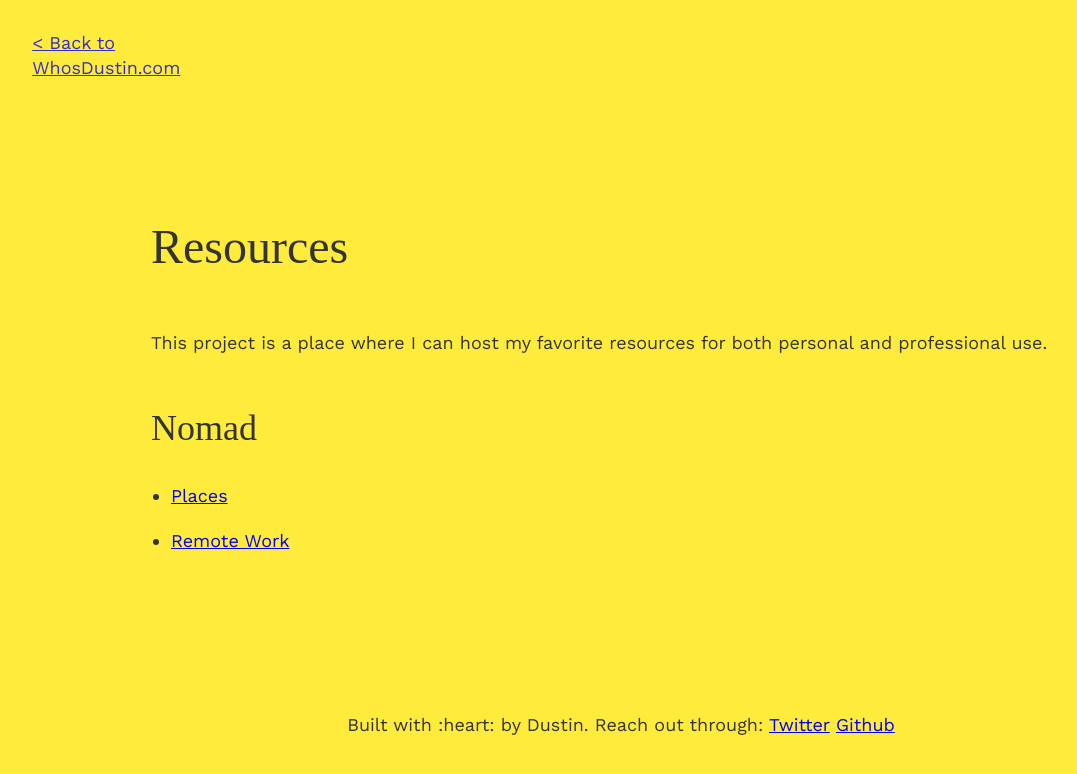
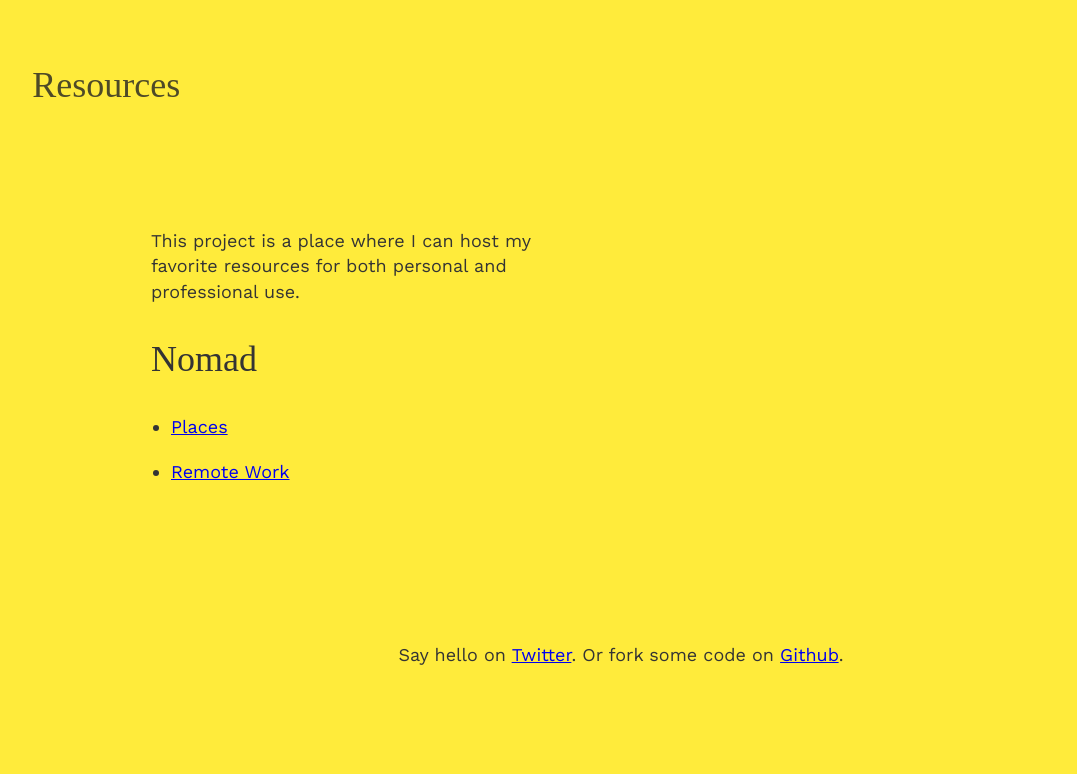
Before and after one commit to whosdustin/resources, a Jekyll site: the page built from index.html, in a window 1280 px wide. Shown: the top 774 px of the page, without its empty margins (19-1096 px from the left). Built offline with Jekyll 4.4.1, drawn with Linux system fonts in a browser that asks for light colours; some web fonts are replaced.

Commit message:
layout stuff

```diff
--- a/_includes/footer.html
+++ b/_includes/footer.html
@@ -1,9 +1,10 @@
 <footer>
 	<div class="main__wrapper">
 		<p>
-			Built with :heart: by Dustin. Reach out through:
-			<a href="https://twitter.com/{{site.twitter}}">Twitter</a>
-			<a href="https://github.com/{{site.github}}">Github</a>
+			Say hello on
+			<a href="https://twitter.com/{{site.twitter}}">Twitter</a>.
+			Or fork some code on
+			<a href="https://github.com/{{site.github}}">Github</a>.
 		</p>
 	</div>
 </footer>
--- a/_includes/header.html
+++ b/_includes/header.html
@@ -1,5 +1,7 @@
 <header class="section--primary">
 	<div class="header__wrapper">
-		<a href="/" class="brand__header">&lt; Back to WhosDustin.com</a>
+		<h2 class="with__lead"><a href="/" class="brand__header">
+			{{ site.title }}
+		</a></h2>
 	</div>
 </header>
--- a/_layouts/link-list.html
+++ b/_layouts/link-list.html
@@ -4,7 +4,7 @@ layout: default
 
 <section>
 	<div class="main__wrapper">
-		<article>
+		<article class="l__half">
 			<h1 class="with__lead">{{ page.title }}</h1>
 			<em>Last Updated: {{ page.date | date: '%B %-d, %Y'}}</em>
 			{{ content }}
--- a/_sass/_theme.scss
+++ b/_sass/_theme.scss
@@ -1,3 +1,7 @@
+// SVG classes
+.st0{fill: $brand-color-secondary;}
+.st1{fill:lighten($brand-color-secondary, 25%)}
+
 .section--primary {
 	background: $brand-color-primary;
 	h1, h2, h3 {
@@ -44,4 +48,9 @@
 	width: 100px;
 	margin: 30px 20px 0 0;
 	opacity: 0.8;
+	color: $brand-color-secondary;
+	text-decoration: none;
+	&:visited {
+		color: $brand-color-secondary;
+	}
 }
--- a/index.html
+++ b/index.html
@@ -4,7 +4,7 @@ layout: default
 
 <section>
 	<div class="main__wrapper">
-		<h1>Resources</h1>
+		<div class="l__half">
 			<p>
 				This project is a place where I can host my favorite resources for both personal and professional use.
 			</p>
@@ -21,4 +21,5 @@ layout: default
 				</ul>
 			{% endfor %}
 		</div>
+	</div>
 </section>
```
Lines whose indentation alone changed are shown as unchanged.
